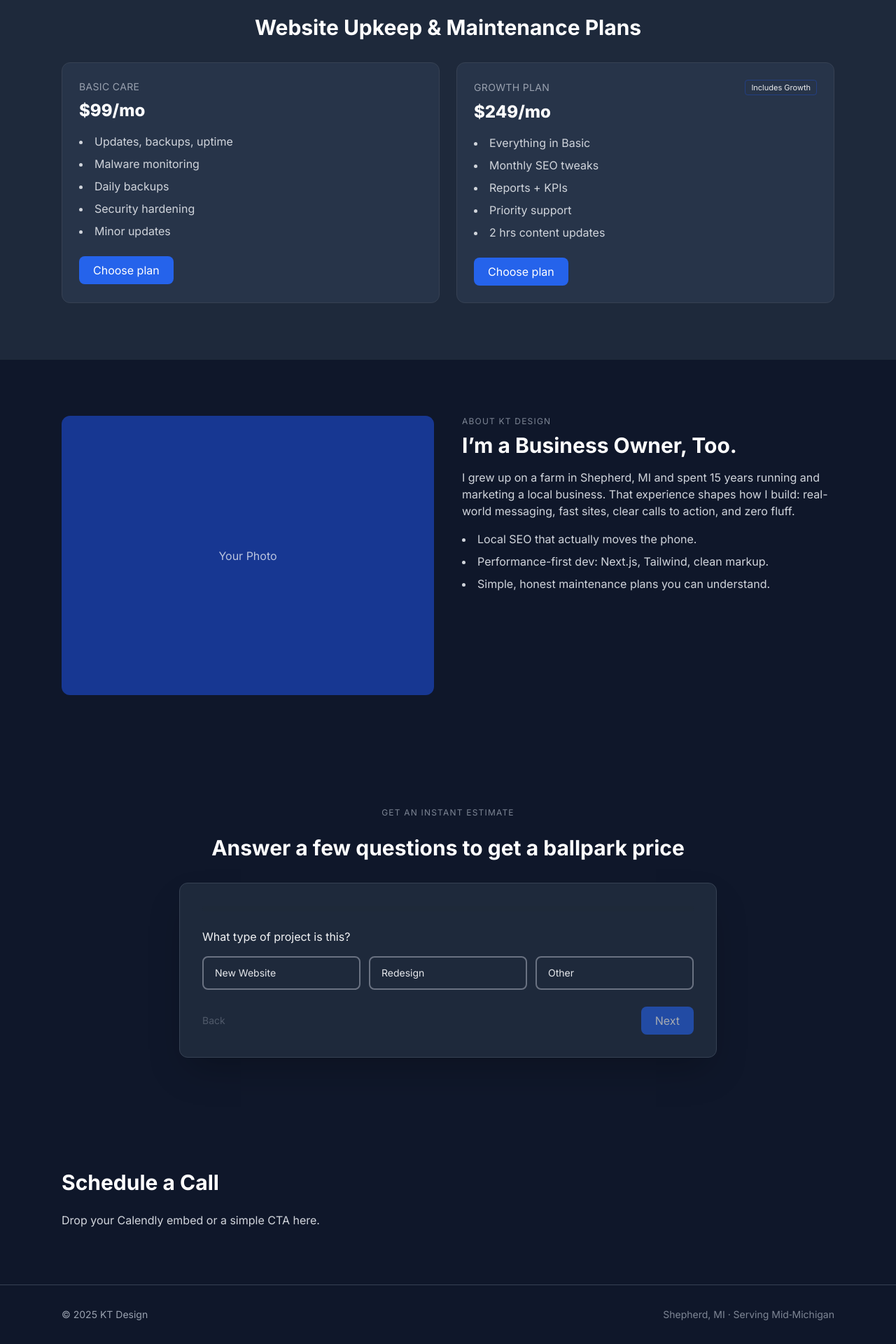
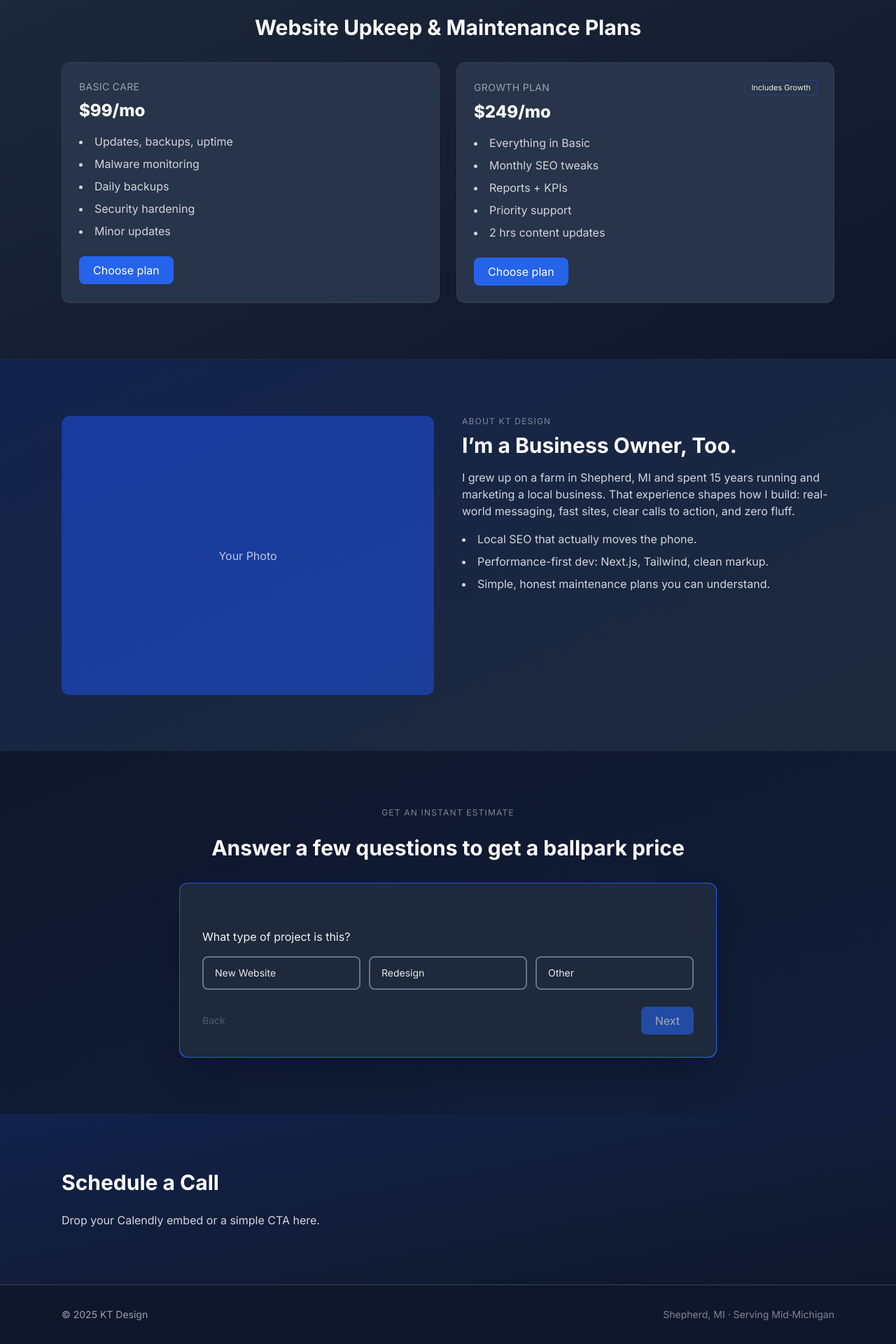
Before and after one commit to ktdpro/ktd, a Next.js app: page / in a window 1280 px wide. Shown: the part 3716-5636 px from the top of the page at 70% size. Built offline with nearby package versions, Linux system fonts and the light colour scheme.

Commit message:
feat: add accent gradients and highlight quote form

```diff
--- a/src/components/About.tsx
+++ b/src/components/About.tsx
@@ -1,6 +1,9 @@
 export default function About() {
   return (
-    <section id="about" className="scroll-mt-24 py-20">
+    <section
+      id="about"
+      className="scroll-mt-24 py-20 bg-gradient-to-br from-brand-blue-600/20 to-light-bg"
+    >
       <div className="mx-auto max-w-6xl px-6 grid md:grid-cols-2 gap-10 items-start">
         <div className="rounded-xl bg-brand-blue-600/60 aspect-[16/10] md:aspect-[4/3] grid place-items-center text-white/70">
           Your Photo
--- a/src/components/Contact.tsx
+++ b/src/components/Contact.tsx
@@ -3,7 +3,10 @@ import QuoteForm from "@/components/QuoteForm";
 
 export default function Contact() {
   return (
-    <section id="contact" className="scroll-mt-24 py-20">
+    <section
+      id="contact"
+      className="scroll-mt-24 py-20 bg-gradient-to-br from-dark-bg to-brand-blue-600/10"
+    >
       <div className="mx-auto max-w-6xl px-6">
         <div className="text-center mb-6">
           <div className="text-xs tracking-widest uppercase text-gray-400/80">Get an Instant Estimate</div>
--- a/src/components/Maintenance.tsx
+++ b/src/components/Maintenance.tsx
@@ -14,7 +14,10 @@ const plans = [
 
 export default function Maintenance() {
   return (
-    <section id="maintenance" className="scroll-mt-24 py-20 bg-light-bg border-y border-gray-800">
+    <section
+      id="maintenance"
+      className="scroll-mt-24 py-20 bg-gradient-to-br from-light-bg to-dark-bg border-y border-gray-800"
+    >
       <div className="mx-auto max-w-6xl px-6">
         <div className="text-center mb-6">
           <div className="text-xs tracking-widest uppercase text-gray-400/80">Ongoing Support</div>
--- a/src/components/QuoteForm.tsx
+++ b/src/components/QuoteForm.tsx
@@ -543,7 +543,8 @@ export default function QuoteForm() {
   };
 
   return (
-    <div className="max-w-3xl mx-auto bg-light-bg border border-gray-700 p-6 md:p-8 rounded-xl shadow-2xl">
+    <div className="max-w-3xl mx-auto p-[1px] rounded-xl bg-gradient-to-br from-brand-blue-600 to-brand-blue-500 shadow-2xl">
+      <div className="bg-light-bg p-6 md:p-8 rounded-xl">
         <div className="w-full h-2 bg-gray-800 rounded-full overflow-hidden mb-6">
           <div className="h-full bg-brand-blue-500" style={{ width: `${progressPct}%` }} />
         </div>
@@ -571,5 +572,6 @@ export default function QuoteForm() {
           </div>
         )}
       </div>
+    </div>
   );
 }
--- a/src/components/Schedule.tsx
+++ b/src/components/Schedule.tsx
@@ -1,6 +1,9 @@
 export default function Schedule() {
   return (
-    <section id="schedule" className="scroll-mt-24 py-20">
+    <section
+      id="schedule"
+      className="scroll-mt-24 py-20 bg-gradient-to-br from-brand-blue-600/20 to-dark-bg"
+    >
       <div className="mx-auto max-w-6xl px-6">
         <h2 className="text-3xl font-bold text-white mb-6">Schedule a Call</h2>
         <p className="text-gray-300">Drop your Calendly embed or a simple CTA here.</p>
```
Lines whose indentation alone changed are shown as unchanged.
